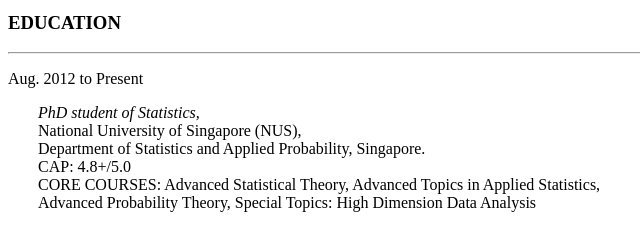
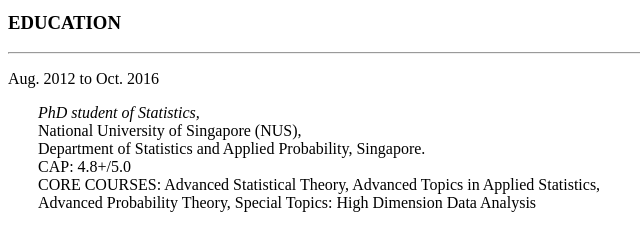
Before and after one commit to statguojia/statguojia.github.io, a plain HTML site: page index.html in a window 1280 px wide. Shown: the part 157-382 px from the top of the page, 0-640 px from the left. Drawn offline with Linux system fonts and the light colour scheme.

Commit message:
Update index.html
Time change.

```diff
--- a/index.html
+++ b/index.html
@@ -16,7 +16,7 @@
 <p>&nbsp;</p>
 <h3>EDUCATION</h3>
 <hr />
-<p>Aug. 2012 to Present</p>
+<p>Aug. 2012 to Oct. 2016</p>
 <p style="padding-left: 30px;"><em>PhD student of Statistics,</em><br />National University of Singapore (NUS),<br />Department of Statistics and Applied Probability, Singapore.<br />CAP: 4.8+/5.0<br />CORE COURSES: Advanced Statistical Theory, Advanced Topics in Applied Statistics,<br />Advanced Probability Theory, Special Topics: High Dimension Data Analysis</p>
 <p><br />Sep. 2008 to Jun. 2012</p>
 <p style="padding-left: 30px;"><em>Bachelor of Statistics,</em><br />Wuhan University (WHU),<br />Department of Mathematics and Statistics, Wuhan, China.<br />GPA: 3.80/4.0 RANK: first (rank by major)<br />CORE COURSES: Calculus, Linear Algebra, Probability, Mathematical Statistics, ODE, Stochastic Processes, Multivariate Statistical, Real and Functional Analysis, Linear Model, Accounting, Econometrices, Financial Mathematics, Monetary Banking, Securities Investments</p>
```
